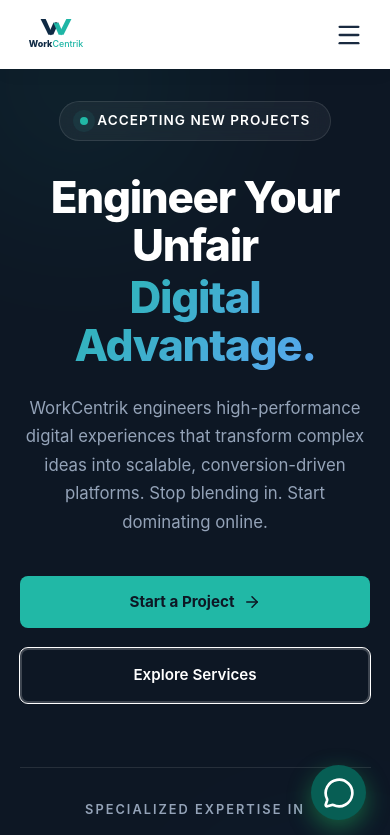
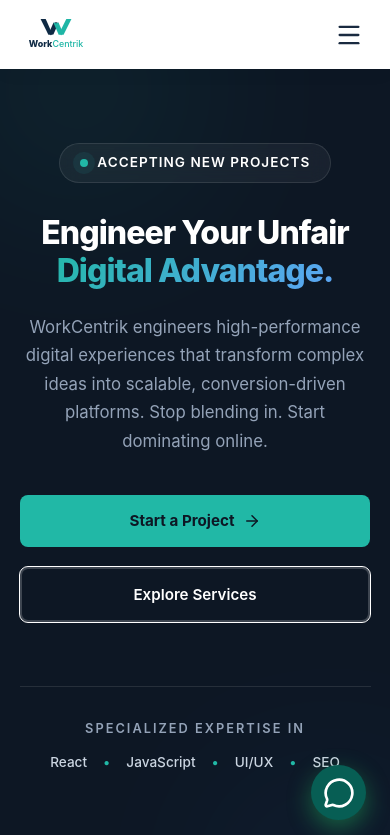
Before and after one commit to MalusiS/workcentrik-site, a React (Vite) app: page / in a window 390 px wide. Shown: the top 835 px of the page. Built offline with nearby package versions, Linux system fonts and the light colour scheme; the HTML template or start-up script is replaced by a standard one.

Commit message:
enhance mobile responsiveness

```diff
--- a/src/App.css
+++ b/src/App.css
@@ -1080,7 +1080,7 @@ body {
   }
 
   /* 3. Hero Text Adjustments */
-  .hero-content h1 { font-size: 2.75rem; }
+  .hero-content h1 { font-size: 2rem; }
   .text-gradient {
     display: block; /* Forces "Unfair Advantage" to its own line on mobile */
     margin-top: 0.2rem;
@@ -1103,6 +1103,13 @@ body {
     gap: 1.25rem;
   }
 
+  .about-section .services-header-context h2 {
+  margin-bottom: 1.5rem;
+  font-size: 1.5rem;
+  font-weight: 700;
+  color: var(--navy-dark);
+}
+
   /* 4. Fix Leadership Card Squishing */
   .leadership-header {
     flex-direction: column;
@@ -1122,6 +1129,7 @@ body {
   .contact-form-wrapper {
     padding: 2rem 1.5rem;
   }
+  .contact-info h2 { font-size: 1.7rem; }
   .contact-methods {
     align-items: center;
     flex-direction: column;
--- a/src/App.jsx
+++ b/src/App.jsx
@@ -321,7 +321,7 @@ function App() {
                 <span className="dot-separator">•</span>
                 <span>UI/UX</span>
                 <span className="dot-separator">•</span>
-                <span>Technical SEO</span>
+                <span>SEO</span>
               </div>
             </div>
 
```
